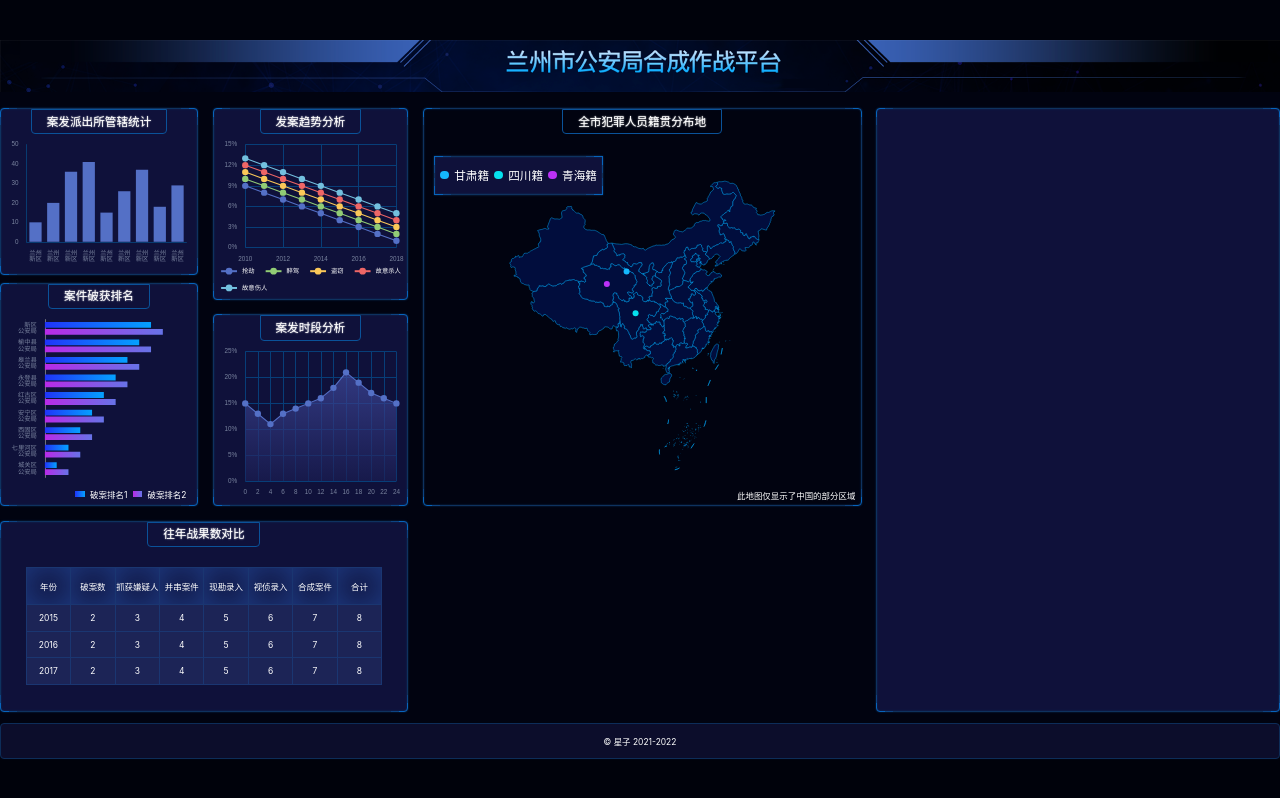
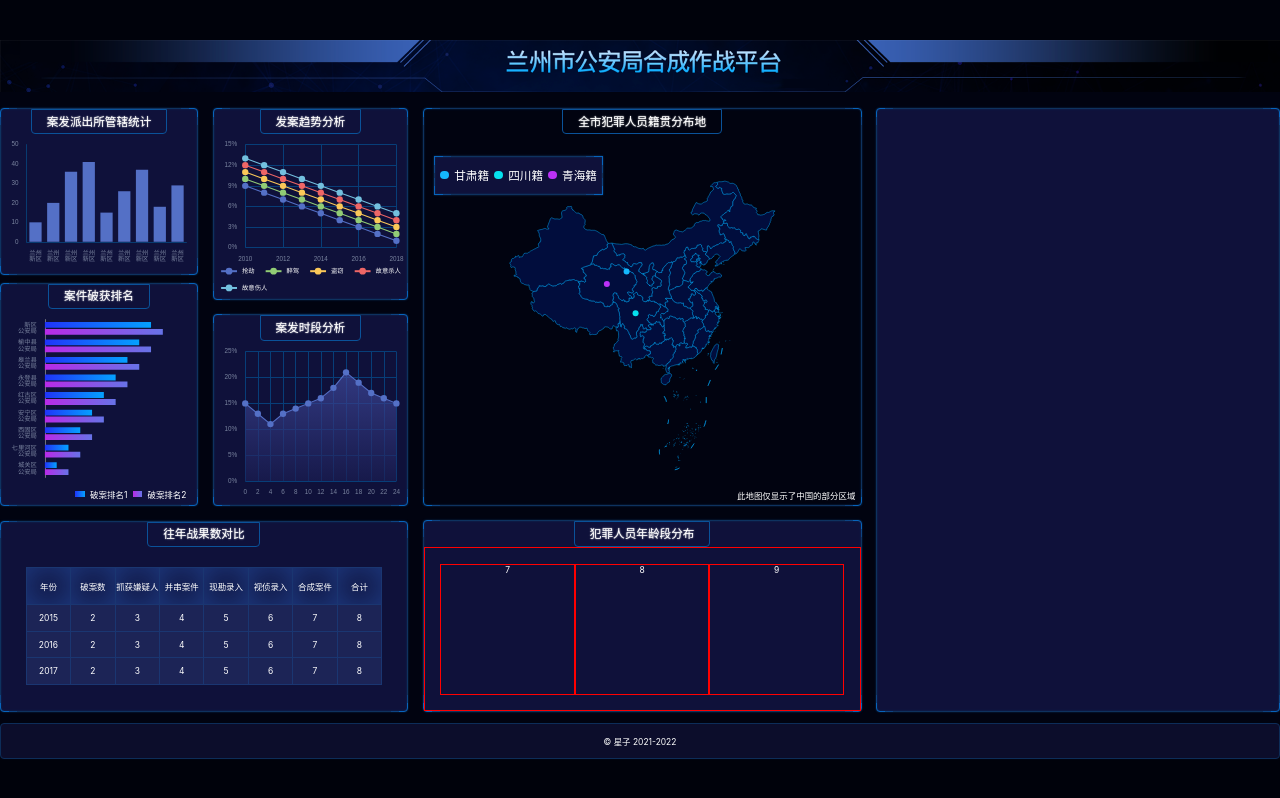
Before and after one commit to EvelynWXY/big-screen-demo-02, a React (Vite) app: page /#/ in a window 1280 px wide. Built offline with nearby package versions, Linux system fonts and the light colour scheme.

Commit message:
布局 Chart7 Chart8 Chart9

```diff
--- /dev/null
+++ b/src/components/chart-7.tsx
@@ -0,0 +1,15 @@
+import React, { useEffect, useRef } from "react";
+import * as echarts from "echarts";
+
+export const Chart7 = () => {
+  const divRef = useRef(null);
+  useEffect(() => {
+    var myChart = echarts.init(divRef.current);
+  }, []);
+
+  return (
+    <div className="年龄段-图1">
+      7<div ref={divRef} className="chart"></div>
+    </div>
+  );
+};
--- /dev/null
+++ b/src/components/chart-8.tsx
@@ -0,0 +1,15 @@
+import React, { useEffect, useRef } from "react";
+import * as echarts from "echarts";
+
+export const Chart8 = () => {
+  const divRef = useRef(null);
+  useEffect(() => {
+    var myChart = echarts.init(divRef.current);
+  }, []);
+
+  return (
+    <div className="年龄段-图2">
+      8<div ref={divRef} className="chart"></div>
+    </div>
+  );
+};
--- /dev/null
+++ b/src/components/chart-9.tsx
@@ -0,0 +1,15 @@
+import React, { useEffect, useRef } from "react";
+import * as echarts from "echarts";
+
+export const Chart9 = () => {
+  const divRef = useRef(null);
+  useEffect(() => {
+    var myChart = echarts.init(divRef.current);
+  }, []);
+
+  return (
+    <div className="年龄段-图3">
+      9<div ref={divRef} className="chart"></div>
+    </div>
+  );
+};
--- a/src/pages/home.scss
+++ b/src/pages/home.scss
@@ -77,6 +77,9 @@
 
     > .section4 {
       grid-area: box4;
+      display: flex;
+      flex-direction: column;
+      justify-content: space-between;
     }
 
     > .section5 {
@@ -87,7 +90,8 @@
     .发案趋势,
     .案发时段,
     .战果,
-    .籍贯 {
+    .籍贯,
+    .年龄段 {
       height: px(315);
       display: flex;
       flex-direction: column;
@@ -110,6 +114,26 @@
     .发案趋势,
     .案发时段 {
       height: px(363);
+    }
+    .年龄段 {
+      display: flex;
+      flex-direction: column;
+      height: px(363);
+      > .charts {
+        width: 100%;
+        flex: 1;
+        border: 1px solid red;
+        display: flex;
+        padding: px(30);
+      }
+      &-图1,
+      &-图2,
+      &-图3 {
+        flex: 1;
+        border: 1px solid red;
+        display: flex;
+        flex-direction: column;
+      }
     }
     .籍贯 {
       height: px(753);
--- a/src/pages/home.tsx
+++ b/src/pages/home.tsx
@@ -7,6 +7,9 @@ import { Chart3 } from "../components/chart-3";
 import { Chart4 } from "../components/chart-4";
 import { Chart5 } from "../components/chart-5";
 import { Chart6 } from "../components/chart-6";
+import { Chart7 } from "../components/chart-7";
+import { Chart8 } from "../components/chart-8";
+import { Chart9 } from "../components/chart-9";
 
 export const Home = () => {
   const year = new Date().getFullYear();
@@ -27,6 +30,14 @@ export const Home = () => {
         </section>
         <section className="section4">
           <Chart6 />
+          <div className="bordered 年龄段">
+            <h2>犯罪人员年龄段分布</h2>
+            <div className="charts">
+              <Chart7 />
+              <Chart8 />
+              <Chart9 />
+            </div>
+          </div>
         </section>
         <section className="bordered section5"></section>
       </main>
```
